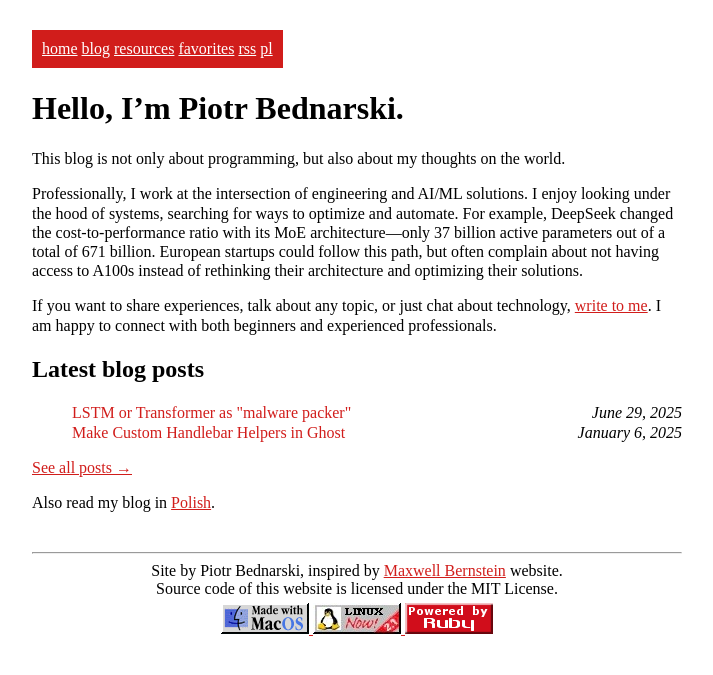
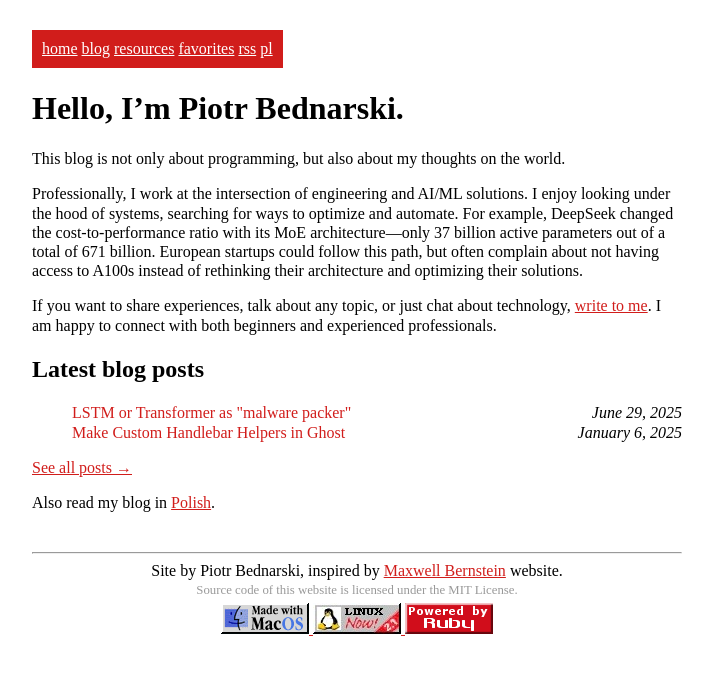
Before and after one commit to piotrmaciejbednarski/piotrmaciejbednarski.github.io, a Jekyll site: the page built from en/index.md, in a window 1280 px wide. Shown: the top 675 px of the page, without its empty margins (283-996 px from the left). Built offline with Jekyll 4.4.1, drawn with Linux system fonts in a browser that asks for light colours.

Commit message:
chore: wrap license text in a styled span for better visibility

```diff
--- a/_includes/footer.md
+++ b/_includes/footer.md
@@ -4,7 +4,9 @@
         Site by Piotr Bednarski, inspired by
         <a href="https://github.com/tekknolagi/tekknolagi.github.com">Maxwell Bernstein</a> website.
         <br />
-        Source code of this website is licensed under the MIT License.
+        <span style="font-size: 0.8em; color: #999;">
+          Source code of this website is licensed under the MIT License.
+        </span>
         <br />
         <a href="https://developer.apple.com/macos/">
           <img style="padding-top: 5px;" src="/assets/img/macos.gif" />
```
